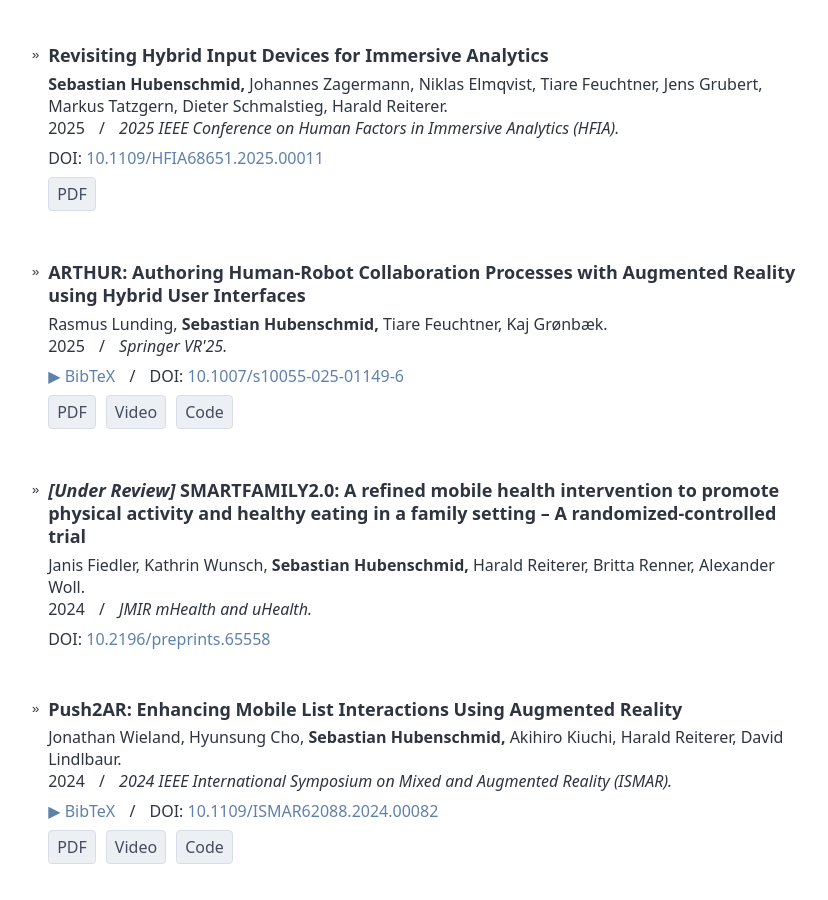
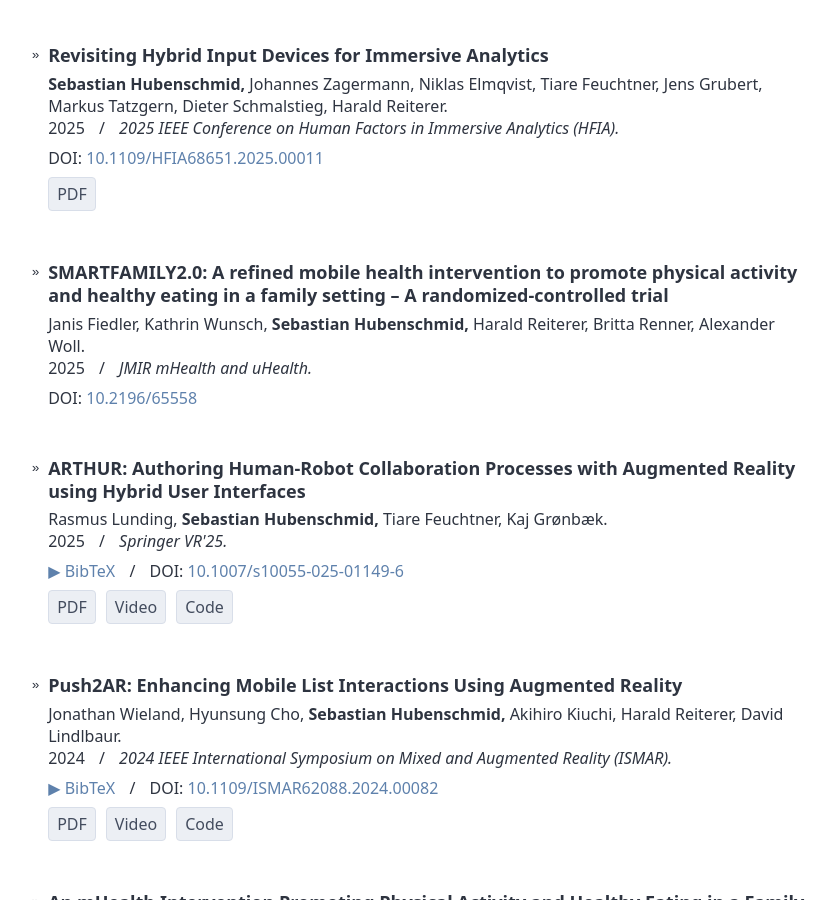
Before and after one commit to SebiH/PersonalWebsite, a Jekyll site: the page built from index.html, in a window 1280 px wide and 900 px high, scrolled down 837 px. Shown: the whole window, without its empty margins (227-1055 px from the left). Built offline with Jekyll 4.4.1, drawn with Linux system fonts in a browser that asks for light colours; some of the changed text lies outside the part shown.

Commit message:
Update publications

```diff
--- a/_data/publications/jmir25.json
+++ b/_data/publications/jmir25.json
@@ -1,10 +1,10 @@
 {
     "type": "Journal Article",
-    "doi": "10.2196/preprints.65558",
-    "sort": 202412,
-    "year": 2024,
-    "month": 8,
-    "title": "<i>[Under Review]</i> SMARTFAMILY2.0: A refined mobile health intervention to promote physical activity and healthy eating in a family setting – A randomized-controlled trial",
+    "doi": "10.2196/65558",
+    "sort": 202509,
+    "year": 2025,
+    "month": 11,
+    "title": "SMARTFAMILY2.0: A refined mobile health intervention to promote physical activity and healthy eating in a family setting – A randomized-controlled trial",
     "authors": [
         { "first": "Janis", "last": "Fiedler" },
         { "first": "Kathrin", "last": "Wunsch" },
--- a/_data/publications/tvcg25.json
+++ b/_data/publications/tvcg25.json
@@ -10,7 +10,7 @@
         { "first": "Sebastian", "last": "Hubenschmid", "equal": true },
         { "first": "Marc", "last": "Satkowski", "equal": true },
         { "first": "Johannes", "last": "Zagermann", "equal": true },
-        { "first": "Julián", "last": "Méndez" },
+        { "first": "Julián", "last": "Méndez", "equal": true },
         { "first": "Niklas", "last": "Elmqvist" },
         { "first": "Steven", "last": "Feiner" },
         { "first": "Tiare", "last": "Feuchtner" },
```
